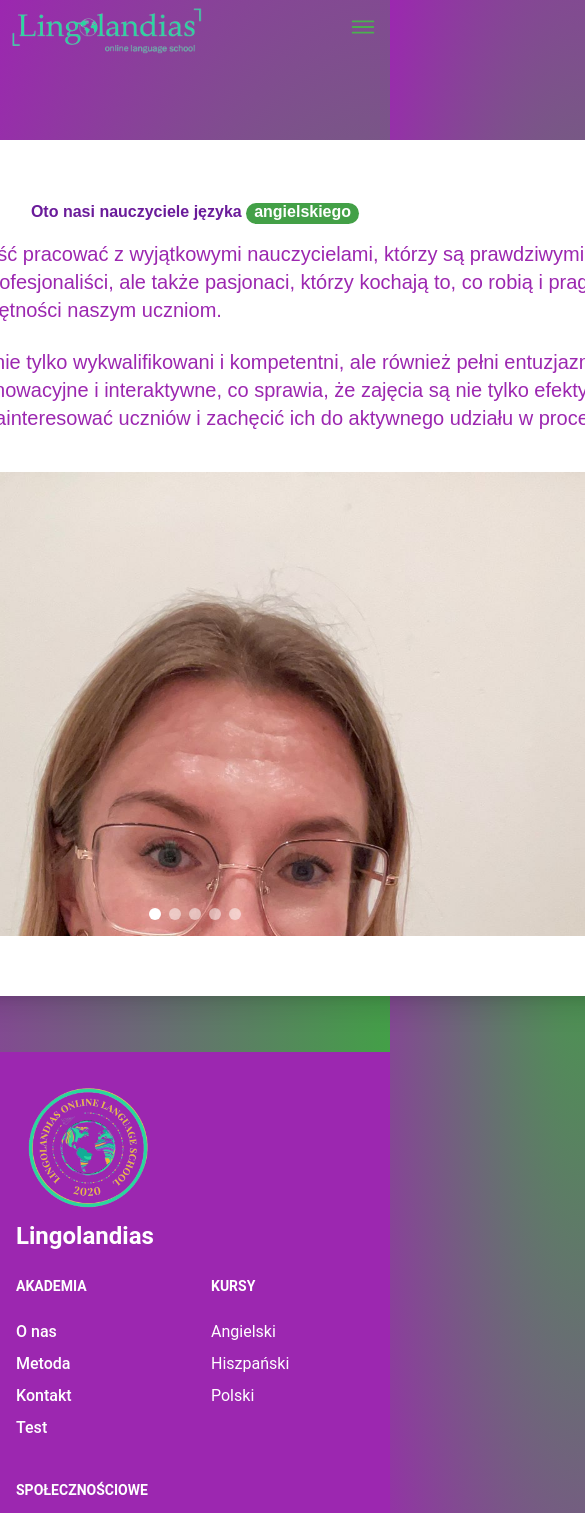
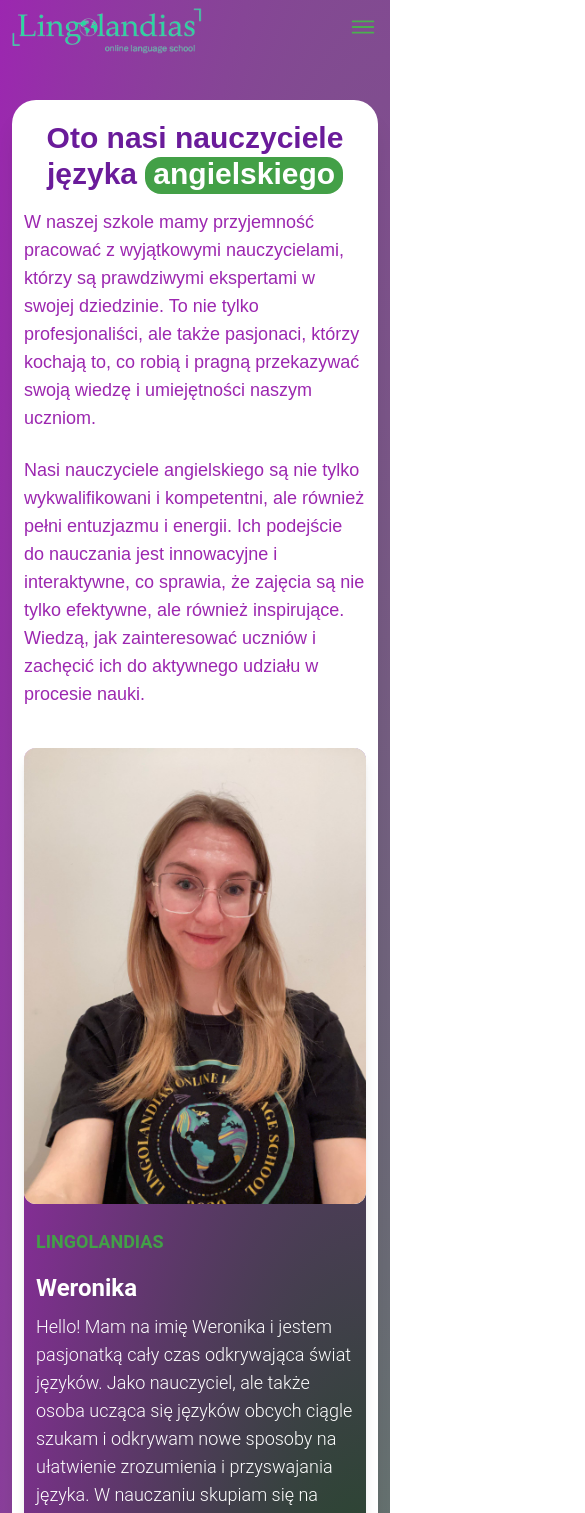
Before and after one commit to koatth60/lingolandias, a React (Vite) app: page /enteachers in a window 390 px wide. Shown: the top 1513 px of the page, 585 px wide, since content can reach past the window. Built offline with nearby package versions, Linux system fonts and the light colour scheme; a web font is replaced by a local one.

Commit message:
Fix responsive layout on small devices

```diff
--- a/src/components/HorizontalCard.jsx
+++ b/src/components/HorizontalCard.jsx
@@ -8,28 +8,28 @@ import {
 
 
 // eslint-disable-next-line react/prop-types
-export function HorizontalCard({ name, description, photo }) {
+export function HorizontalCard({ name, description, photo, maxWidth }) {
   return (
-    <Card className=" xl:max-w-[60rem] md:max-w-[48.5rem]  max-h-[28rem] bg-cards lg:flex-row mx-16 my-4 font-satoshi shadow-lg">
+    <Card className={`xl:max-w-[60rem] max-w-[${maxWidth}] xl:max-h-[30rem] w-full bg-cards lg:flex-row mx-auto my-4 font-satoshi shadow-lg`}>
       <CardHeader
         shadow={false}
         floated={false}
-        className="m-0 xl:w-2/5  lg:w-[40%] lg:block md:hidden  shrink-0 rounded-r-none"
+        className="m-0 xl:w-2/5  lg:w-[40%] shrink-0 lg:rounded-r-none rounded-r-xl"
       >
         <img
           src={photo}
           alt="card-image"
-          className="h-full w-full object-cover"
+          className="h-full w-full object-cover lg:rounded-r-none rounded-r-xl "
         />
       </CardHeader>
-      <CardBody className="">
-        <Typography variant="h6" color="gray" className="mb-4 uppercase text-[#43a047]">
+      <CardBody className="md:px-6 px-3 ">
+        <Typography variant="h6" color="gray" className="mb-4 uppercase text-[#43a047] text-lg ">
           lingolandias
         </Typography>
         <Typography variant="h4" color="blue-gray" className="mb-2 -bold text-white">
           {name}
         </Typography>
-        <Typography color="gray" className="mb-8  text-white">
+        <Typography color="gray" className="mb-8  text-white text-lg ">
          {description}
         </Typography>
 
--- a/src/components/TestCard.jsx
+++ b/src/components/TestCard.jsx
@@ -18,7 +18,7 @@ const buttonTestCard = buttonTest[langIndex];
 
 
   return (
-    <div className="max-w-sm bg-white border border-gray-200 rounded-lg shadow-lg ">
+    <div className="lg:max-w-md w-full bg-white border border-gray-200 rounded-lg shadow-lg ">
       <a href="#">
         <img
           className="rounded-t-lg"
@@ -37,7 +37,7 @@ const buttonTestCard = buttonTest[langIndex];
         </p>
         <a
           href={link}
-          className="inline-flex items-center px-3 py-2 text-sm font-medium text-center text-white bg-[#43a047] rounded-lg hover:bg-[#9c27b0] focus:ring-4 focus:outline-none focus:ring-blue-300 dark:bg-blue-600 dark:hover:bg-blue-700 dark:focus:ring-blue-800"
+          className="inline-flex items-center px-3 py-2 text-lg font-medium text-center text-white bg-[#43a047] rounded-lg hover:bg-[#9c27b0] focus:ring-4 focus:outline-none focus:ring-blue-300 dark:bg-blue-600 dark:hover:bg-blue-700 dark:focus:ring-blue-800"
         >
           {buttonTestCard}
           <svg
--- a/src/nested-routes/EnglishTeachers.jsx
+++ b/src/nested-routes/EnglishTeachers.jsx
@@ -1,5 +1,5 @@
 // eslint-disable-next-line no-unused-vars
-import { useEffect } from "react";
+import { useEffect, useState } from "react";
 import { Carousel, IconButton } from "@material-tailwind/react";
 import { HorizontalCard } from "../components/HorizontalCard";
 import { englishTeachers } from "../Constants";
@@ -11,6 +11,8 @@ const EnglishTeachers = () => {
   const { t, i18n } = useTranslation();
   const englishTeachersCard = t("EngTeachersCard");
 
+  const [limit, setLimit] = useState(2);
+
   // eslint-disable-next-line no-undef
   useEffect(() => {
     const storedLanguage = localStorage.getItem("selectedLanguage");
@@ -21,23 +23,23 @@ const EnglishTeachers = () => {
   return (
     <div>
       <Header />
-      <section className="flex flex-col teachers items-center h-auto font-satoshi md:px-[30px] relative pt-[140px] pb-14 ">
-        <div className="lg:max-w-[1245px] flex flex-col items-center bg-white rounded-3xl py-[60px] md:px-[30px] shadow-xl ">
-          <h2 className="xl:text-5xl lg:text-2xl max-lg:text-xl text-[#6a1b9a] text-center font-bold mb-4 ">
+
+      <section className="flex flex-col teachers items-center h-auto font-satoshi md:px-[30px] relative md:pt-[120px] pt-[100px] pb-14 px-3 ">
+        <div className="lg:max-w-[1245px] flex flex-col items-center bg-white rounded-3xl md:py-[60px] py-5 md:px-[30px] px-3 shadow-xl">
+          <h2 className="xl:text-5xl md:text-4xl text-3xl text-[#6a1b9a] text-center font-bold mb-4 ">
             {t("EngTeachersTitle")}{" "}
-            <span className="xl:text-5xl lg:text-2xl max-lg:text-2xl font-bold bg-[#43a047] text-white xl:w-[220px] md:w-[150px]  rounded-2xl px-2 pb-1 ">
+            <span className="font-bold bg-[#43a047] text-white xl:w-[220px] md:w-[150px]  max-md:text-center rounded-2xl px-2 pb-1 ">
               {t("EngTeachersTitleSpan")}
             </span>
           </h2>
-          <p className="text-xl text-[#9c27b0] font-medium text-left max-w-[1000px] mb-6">
+          <p className="md:text-xl text-lg text-[#9c27b0] font-medium text-left max-w-[1000px] mb-6">
             {t("EngTeachersP1")}
           </p>
-          <p className="text-xl text-[#9c27b0] font-medium text-left max-w-[1000px] mb-6">
+          <p className="md:text-xl text-lg text-[#9c27b0] font-medium text-left max-w-[1000px] mb-6">
             {t("EngTeachersP2")}
           </p>
-
           <Carousel
-            className="rounded-xl max-w-[68rem] min-h-[26rem] overflow-hidden"
+            className="rounded-xl xl:max-w-[68rem]  xl:min-h-[26rem] "
             transition={{ duration: 1 }}
             prevArrow={({ handlePrev }) => (
               <IconButton
@@ -45,7 +47,7 @@ const EnglishTeachers = () => {
                 color="black"
                 size="lg"
                 onClick={handlePrev}
-                className="!absolute top-2/4 left-4 -translate-y-2/4 bg-white rounded-full"
+                className="!absolute top-2/4 left-4 -translate-y-2/4 bg-gradient-radial  rounded-full"
               >
                 <svg
                   xmlns="http://www.w3.org/2000/svg"
@@ -69,7 +71,7 @@ const EnglishTeachers = () => {
                 color="black"
                 size="lg"
                 onClick={handleNext}
-                className="!absolute top-2/4 !right-4 -translate-y-2/4 bg-white rounded-full"
+                className="!absolute top-2/4 !right-4 -translate-y-2/4 bg-gradient-radial  rounded-full"
               >
                 <svg
                   xmlns="http://www.w3.org/2000/svg"
@@ -89,9 +91,11 @@ const EnglishTeachers = () => {
             )}
           >
             {englishTeachers.map((teacher, index) => (
-              <div key={teacher.name} className="w-full">
-                <div className="w-full">
+              <div key={index} className="w-full">
+                <div className="w-full lg:block hidden ">
                   <HorizontalCard
+                    name={teacher.name}
+                    maxWidth={"49.9rem"}
                     {...teacher}
                     description={
                       englishTeachersCard[index].description[
@@ -107,6 +111,50 @@ const EnglishTeachers = () => {
               </div>
             ))}
           </Carousel>
+          {englishTeachers.slice(0, limit).map((teacher, index) => (
+            <div key={index} className="w-full">
+              <div className="w-full lg:hidden block ">
+                <HorizontalCard
+                  name={teacher.name}
+                  {...teacher}
+                  description={
+                    englishTeachersCard[index].description[
+                      i18n.language === "es"
+                        ? 1
+                        : i18n.language === "pl"
+                        ? 2
+                        : 0
+                    ]
+                  }
+                />
+              </div>
+            </div>
+          ))}
+
+<button
+  onClick={() => setLimit(limit + 2)}
+  className="flex flex-row-reverse items-center justify-center text-[#6a1b9a] text-xl font-bold py-2 px-4 rounded-xl mt-4 gap-1"
+  style={{
+    display: limit >= englishTeachers.length ? "none" : "inline-flex",
+  }}
+>
+  <svg
+    className="rtl:rotate-180 w-3.5 h-3.5 mr-2" // Adjust margin here for spacing
+    aria-hidden="true"
+    xmlns="http://www.w3.org/2000/svg"
+    fill="none"
+    viewBox="0 0 14 10"
+  >
+    <path
+      stroke="currentColor"
+      strokeLinecap="round"
+      strokeLinejoin="round"
+      strokeWidth="2"
+      d="M1 5h12m0 0L9 1m4 4L9 9"
+    />
+  </svg>
+  <span>Load more</span>
+</button>
         </div>
       </section>
       <Footer />
--- a/src/pages/Test.jsx
+++ b/src/pages/Test.jsx
@@ -21,9 +21,9 @@ const Test = () => {
   return (
     <div className="teachers">
       <Header />
-      <section className="w-full h-auto pt-16 flex justify-center md:px-[30x]">
-        <div className="h-auto font-satoshi lg:max-w-[1245px] relative lg:my-[80px] max-lg:mb-[260px] max-md:mb-[360px] md:mx-[30px] max-md:px-2 ">
-          <div className="flex justify-center gap-20">
+      <section className="w-full h-auto pt-16 flex justify-center md:px-[30px] px-3">
+        <div className="h-auto font-satoshi lg:max-w-[1245px] relative lg:my-[80px] md:mt-12 mb-16 mt-8  ">
+          <div className="flex flex-col md:flex-row justify-center items-center lg:gap-20 md:gap-4 text-lg gap-y-6">
             {testCards.map((card, index) => (
               <TestCard
                 key={index}
@@ -36,10 +36,10 @@ const Test = () => {
             ))}
           </div>
           <div className="bg-white text-[#9c27b0] mt-10 p-6 rounded-xl shadow-lg ">
-            <p className="text-xl font-medium text-left max-w-[1000px] mb-4 ">
+            <p className="text-lg font-medium text-left max-w-[1000px] mb-4 ">
               {t("teachersP1")}
             </p>
-            <p className="text-xl font-medium text-left max-w-[1000px] ">
+            <p className="text-lg font-medium text-left max-w-[1000px] ">
               {t("teachersP2")}
             </p>
           </div>
--- a/src/sections/Header.jsx
+++ b/src/sections/Header.jsx
@@ -128,7 +128,7 @@ const Header = () => {
               {t("teachers")}
 
               </Link>
-              <Link to="#home" className="hover:border-b-2 border-blue-950">
+              <Link to="/test" className="hover:border-b-2 border-blue-950">
                 Test
               </Link>
               <Link
```
Also changed, not shown: src/nested-routes/SpanishTeachers.jsx (+28 -7 lines).
